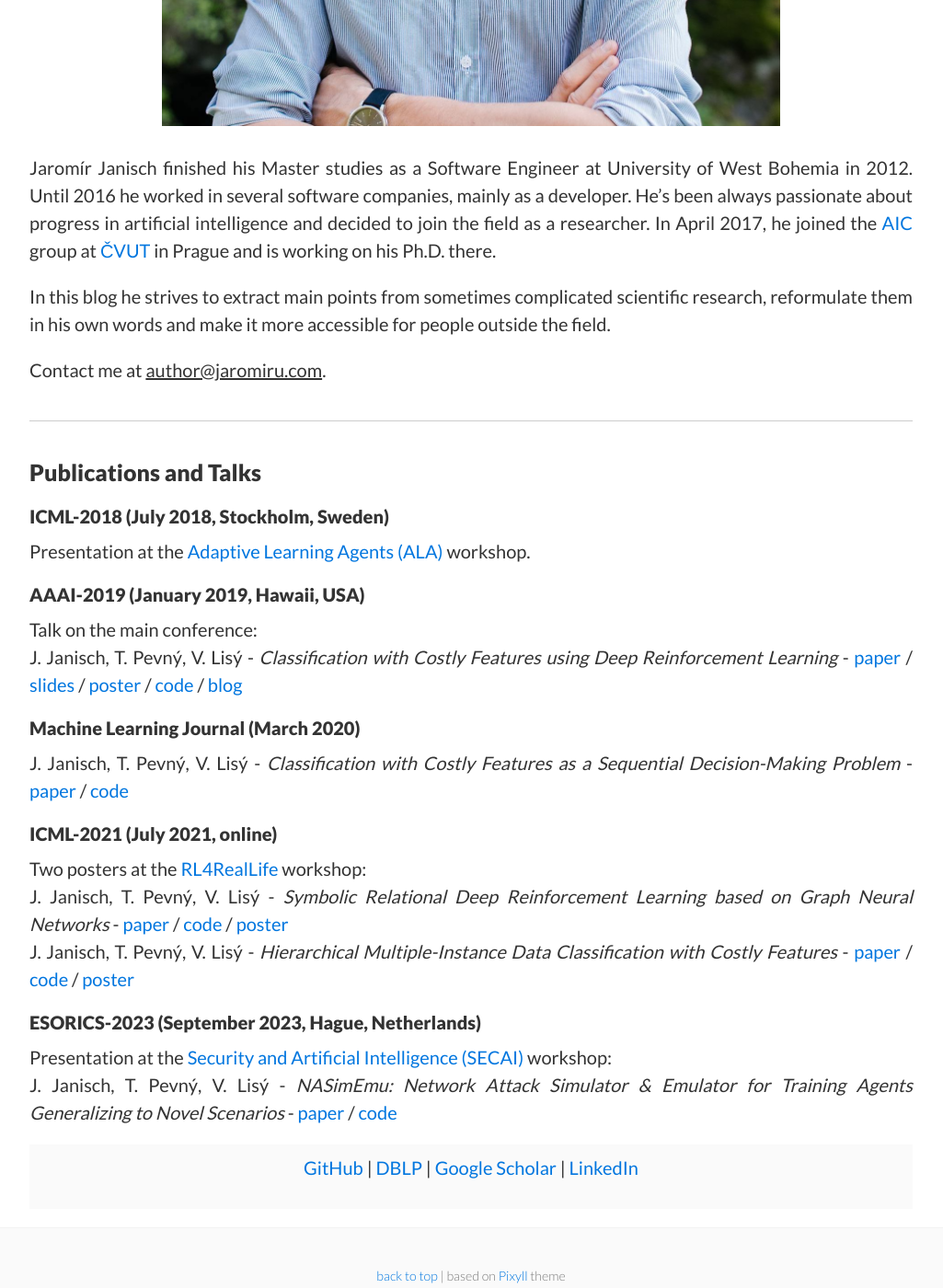
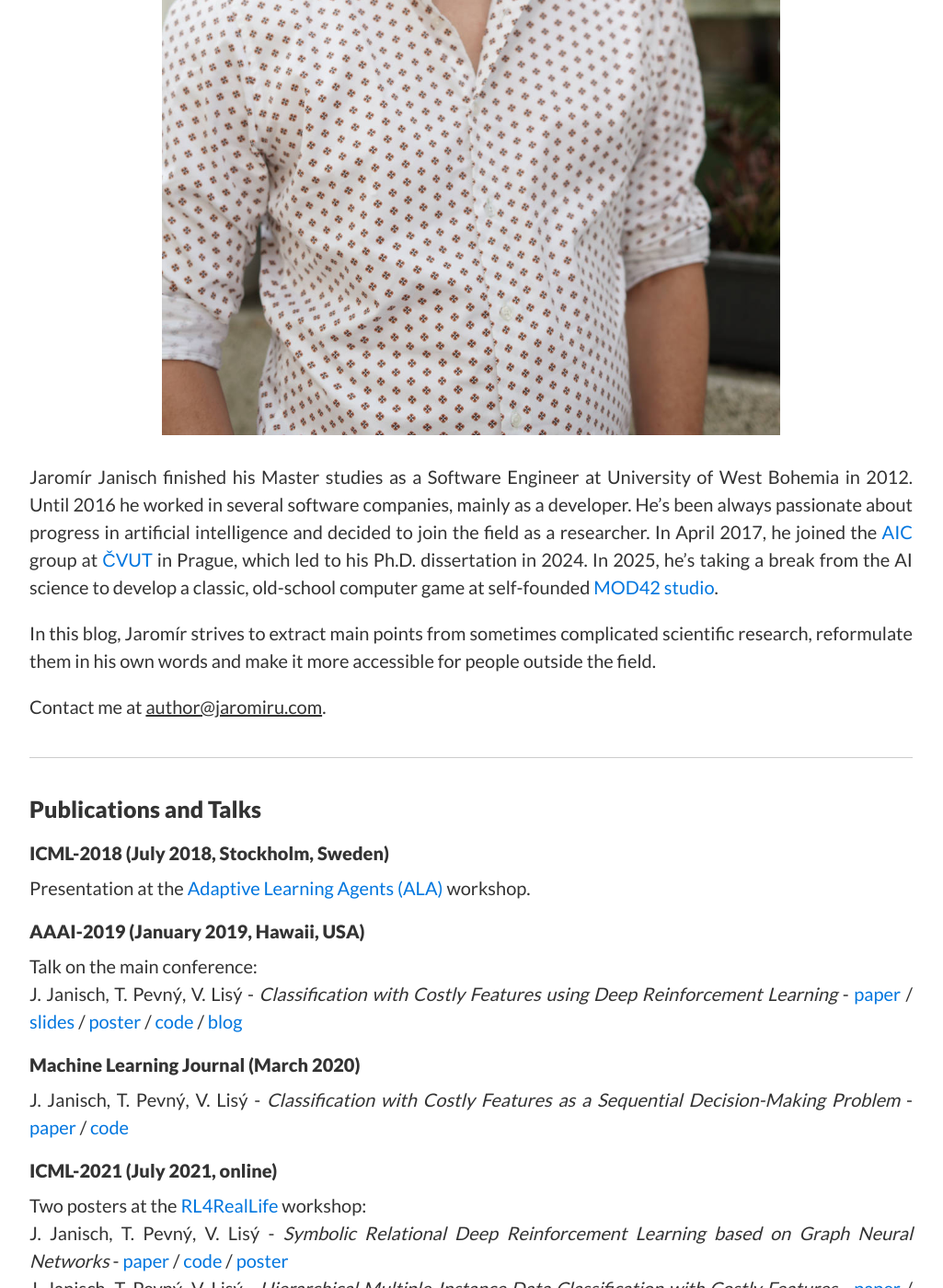
Before and after one commit to jaromiru/jaromiru.com, a Jekyll site: the page built from about.md, in a window 1280 px wide and 1400 px high, scrolled down 735 px. Shown: the whole window at 92% size, without its empty margins (128-1153 px from the left). Built offline with Jekyll 4.4.1, drawn with Linux system fonts in a browser that asks for light colours; some of the changed text lies outside the part shown.

Commit message:
updated about

```diff
--- a/about.md
+++ b/about.md
@@ -6,9 +6,9 @@ permalink: /about/
 
 <img class="w70" src="/media/about/jaromir.jpeg" alt="Jaromír Janisch"/>
 
-Jaromír Janisch finished his Master studies as a Software Engineer at University of West Bohemia in 2012. Until 2016 he worked in several software companies, mainly as a developer. He’s been always passionate about progress in artificial intelligence and decided to join the field as a researcher. In April 2017, he joined the [AIC](http://aic.fel.cvut.cz/) group at [ČVUT](https://www.fel.cvut.cz/en/) in Prague and is working on his Ph.D. there.
+Jaromír Janisch finished his Master studies as a Software Engineer at University of West Bohemia in 2012. Until 2016 he worked in several software companies, mainly as a developer. He’s been always passionate about progress in artificial intelligence and decided to join the field as a researcher. In April 2017, he joined the [AIC](http://aic.fel.cvut.cz/) group at [ČVUT](https://www.fel.cvut.cz/en/) in Prague, which led to his Ph.D. dissertation in 2024. In 2025, he's taking a break from the AI science to develop a classic, old-school computer game at self-founded [MOD42 studio](https://mod42.cz).
 
-In this blog he strives to extract main points from sometimes complicated scientific research, reformulate them in his own words and make it more accessible for people outside the field.
+In this blog, Jaromír strives to extract main points from sometimes complicated scientific research, reformulate them in his own words and make it more accessible for people outside the field.
 
 Contact me at <span style="text-decoration: underline;">author@jaromiru.com</span>.
 
@@ -36,6 +36,14 @@ J. Janisch, T. Pevný, V. Lisý - *Hierarchical Multiple-Instance Data Classific
 Presentation at the [Security and Artificial Intelligence (SECAI)](https://sites.google.com/view/secai2023/home) workshop:\
 J. Janisch, T. Pevný, V. Lisý - *NASimEmu: Network Attack Simulator & Emulator for Training Agents Generalizing to Novel Scenarios* - [paper](https://arxiv.org/abs/2305.17246) / [code](https://github.com/jaromiru/nasimemu)
 
+
+#### Machine Learning Journal (May 2024)
+J. Janisch, T. Pevný, V. Lisý - *Classification with Costly Features in Hierarchical Deep Sets* - [paper](https://link.springer.com/content/pdf/10.1007/s10994-024-06565-4.pdf) / [code](https://github.com/jaromiru/rcwcf)
+
+
+#### Ph.D. Dissertation (2024)
+*Applications of Deep Reinforcement Learning in Practical Sequential Information Acquisition Problems* - [pdf](https://dspace.cvut.cz/bitstream/handle/10467/114377/F3-D-2024-Janisch-Jaromir-dizertace.pdf?sequence=-1&isAllowed=y)
+
 <div style="padding: 10px; background-color: #fafafa; text-align: center;" markdown="1">
 [GitHub](https://github.com/jaromiru) | [DBLP](http://dblp.org/pers/hd/j/Janisch:Jarom=iacute=r) | [Google Scholar](https://scholar.google.cz/citations?user=CWyOTskAAAAJ) | [LinkedIn](https://www.linkedin.com/in/jaromir-janisch/)
 </div>
```
Also changed, not shown: media/about/jaromir.jpeg.
